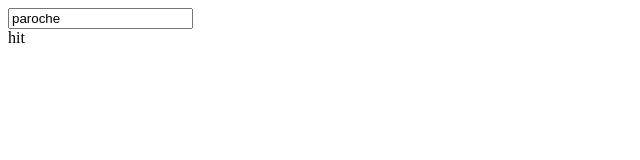
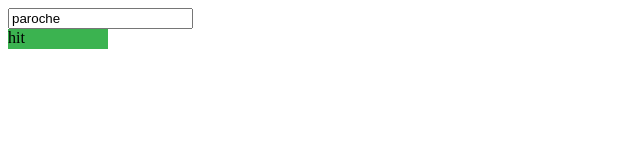
Before and after one commit to SarTa10/bog-js-homework, a plain HTML site: page index.html in a window 1280 px wide. Shown: the whole page, without its empty margins (0-640 px from the left). Drawn offline with Linux system fonts and the light colour scheme.

Commit message:
the final

```diff
--- a/index.html
+++ b/index.html
@@ -4,7 +4,7 @@
     <body>
         <form action="">
             <input type="text" id="input" value="paroche">
-            <div onClick=" bl.draw()" > hit </div>
+            <div onClick=" bl.draw()" style="width:100px; height:20px; background-color:rgb(59,179,80)" > hit </div>
 
         </form>
         <div id="elm"></div>
```
